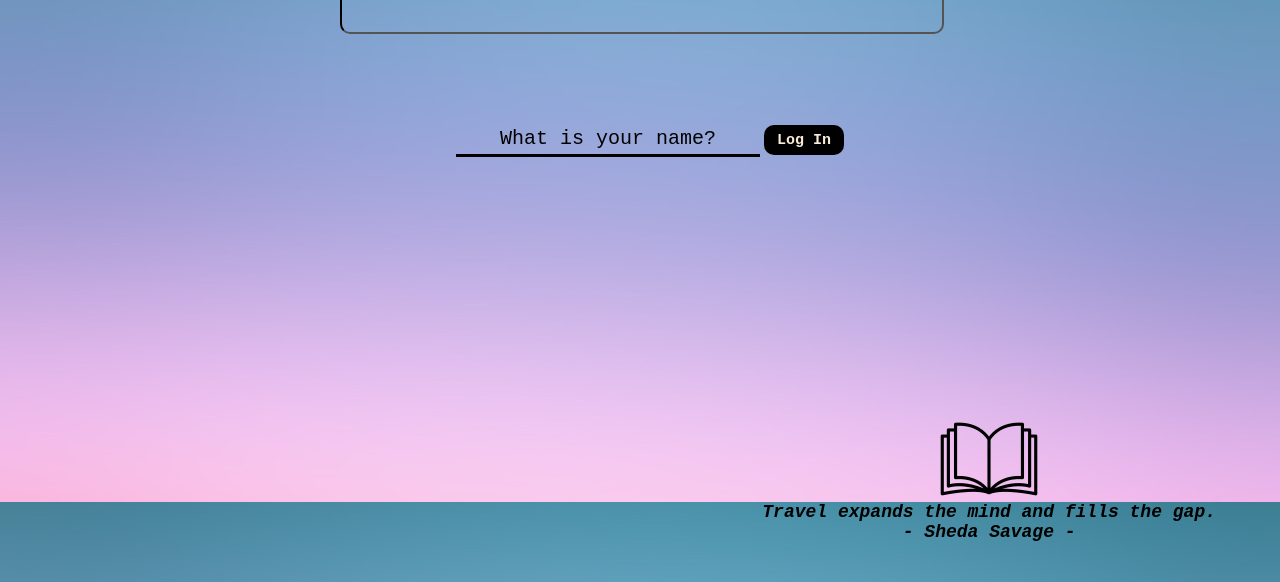
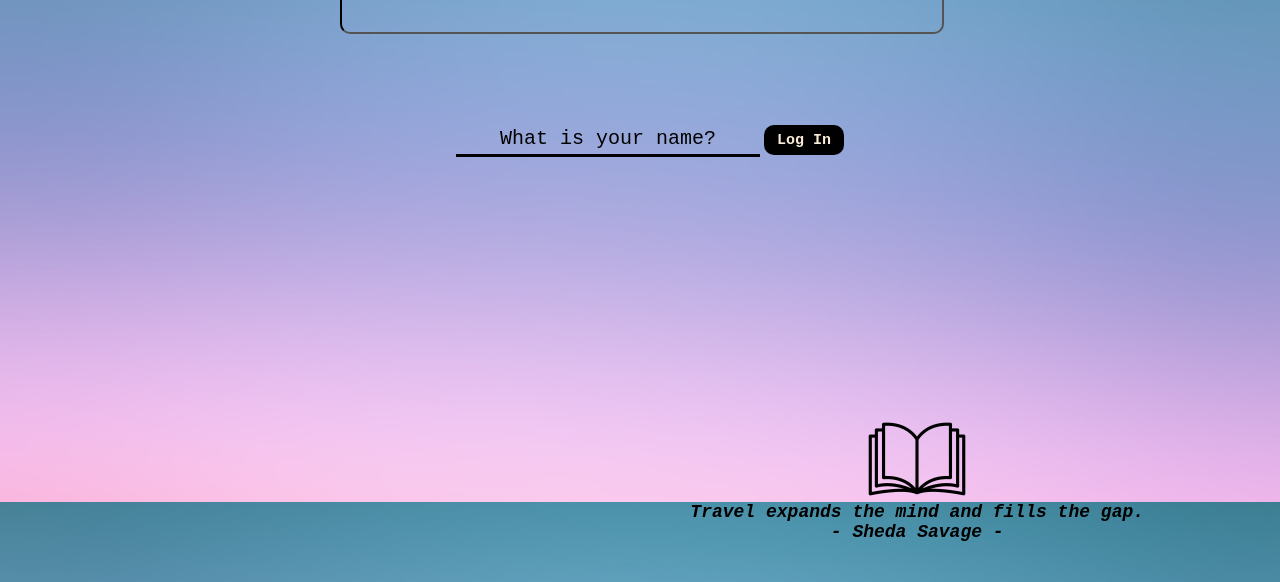
Before and after one commit to unaif53/MomentumApp, a plain HTML site: page index.html in a window 1280 px wide. Shown: the part 218-800 px from the top of the page. Drawn offline with Linux system fonts and the light colour scheme.

Commit message:
css update

```diff
--- a/css/style.css
+++ b/css/style.css
@@ -126,9 +126,10 @@ input:focus{
 
 #quote{
     display: block;
+    width: 700px;
     position: absolute;
     bottom: 5%;
-    right: 5%;
+    right: 1%;
     align-content: center;
     font-style: italic;
     font-weight: bold;
@@ -139,7 +140,7 @@ input:focus{
 #gps{
     position: absolute;
     bottom: 5%;
-    left: 5%;
+    left: 15%;
 }
 
 #gps span{
```
